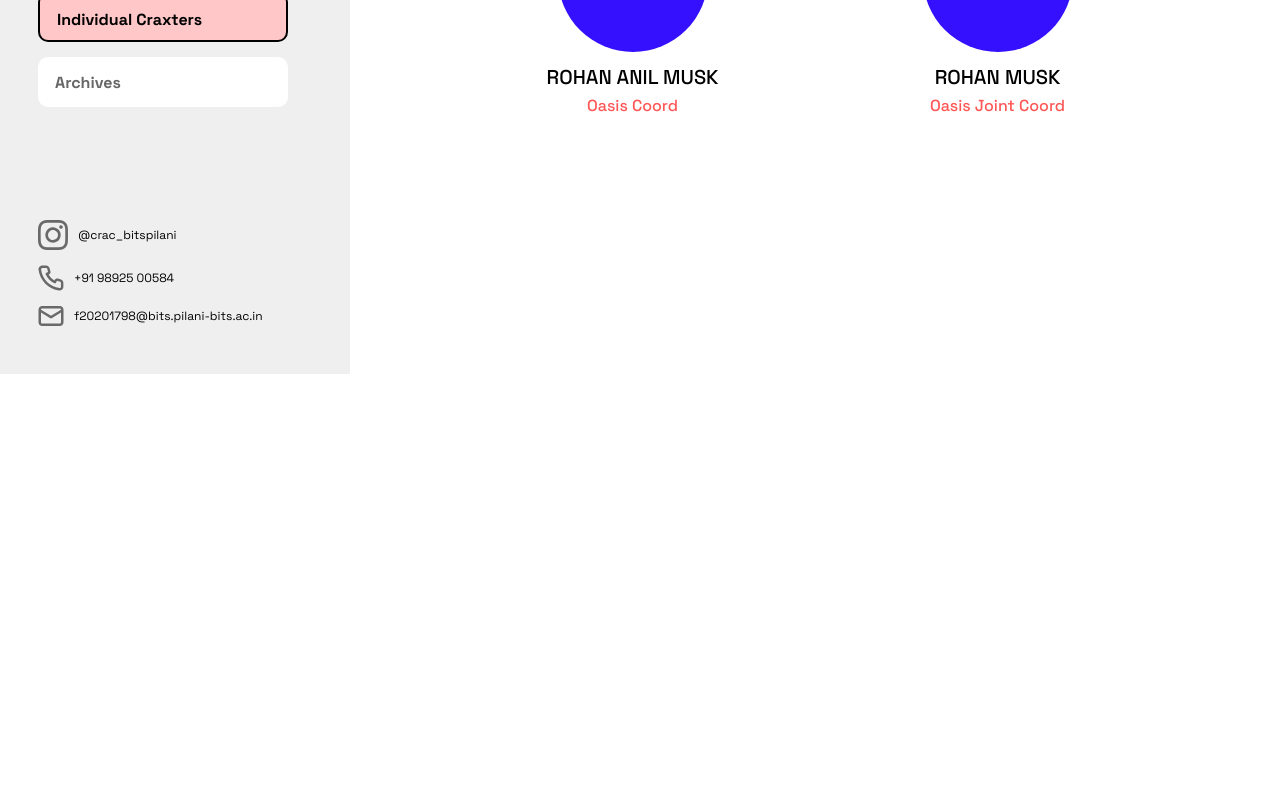
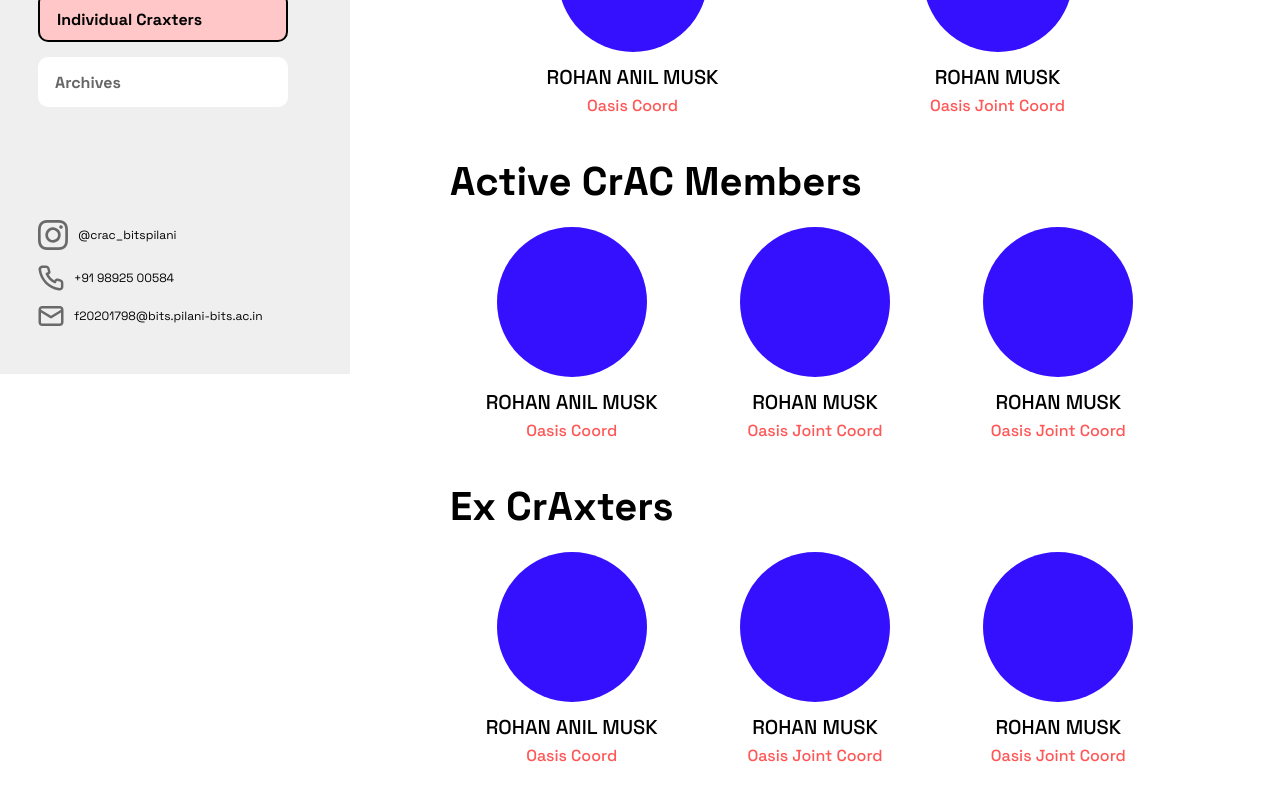
Before and after one commit to rohan-musk/crac-frontend, a Next.js app: page /craxters in a window 1280 px wide. Shown: the part 426-1226 px from the top of the page. Before the commit the page ends 800 px from the top, so only its background shows below. Built offline with nearby package versions, Linux system fonts and the light colour scheme.

Commit message:
RM | Update craxters

```diff
--- a/components/layouts/craxtersLayout/CraxtersLayout.js
+++ b/components/layouts/craxtersLayout/CraxtersLayout.js
@@ -34,6 +34,42 @@ const CraxtersLayout = () => {
             <MemberDesignation>Oasis Joint Coord</MemberDesignation>
           </Member>
         </MemberLayout>
+        <MemberHeading>Active CrAC Members</MemberHeading>
+        <MemberLayout>
+          <Member>
+            <MemberImage></MemberImage>
+            <MemberName>ROHAN ANIL MUSK</MemberName>
+            <MemberDesignation>Oasis Coord</MemberDesignation>
+          </Member>
+          <Member>
+            <MemberImage></MemberImage>
+            <MemberName>ROHAN MUSK</MemberName>
+            <MemberDesignation>Oasis Joint Coord</MemberDesignation>
+          </Member>
+          <Member>
+            <MemberImage></MemberImage>
+            <MemberName>ROHAN MUSK</MemberName>
+            <MemberDesignation>Oasis Joint Coord</MemberDesignation>
+          </Member>
+        </MemberLayout>
+        <MemberHeading>Ex CrAxters</MemberHeading>
+        <MemberLayout>
+          <Member>
+            <MemberImage></MemberImage>
+            <MemberName>ROHAN ANIL MUSK</MemberName>
+            <MemberDesignation>Oasis Coord</MemberDesignation>
+          </Member>
+          <Member>
+            <MemberImage></MemberImage>
+            <MemberName>ROHAN MUSK</MemberName>
+            <MemberDesignation>Oasis Joint Coord</MemberDesignation>
+          </Member>
+          <Member>
+            <MemberImage></MemberImage>
+            <MemberName>ROHAN MUSK</MemberName>
+            <MemberDesignation>Oasis Joint Coord</MemberDesignation>
+          </Member>
+        </MemberLayout>
       </CraxtersBody>
     </CraxtersLayoutContainer>
   );
```
